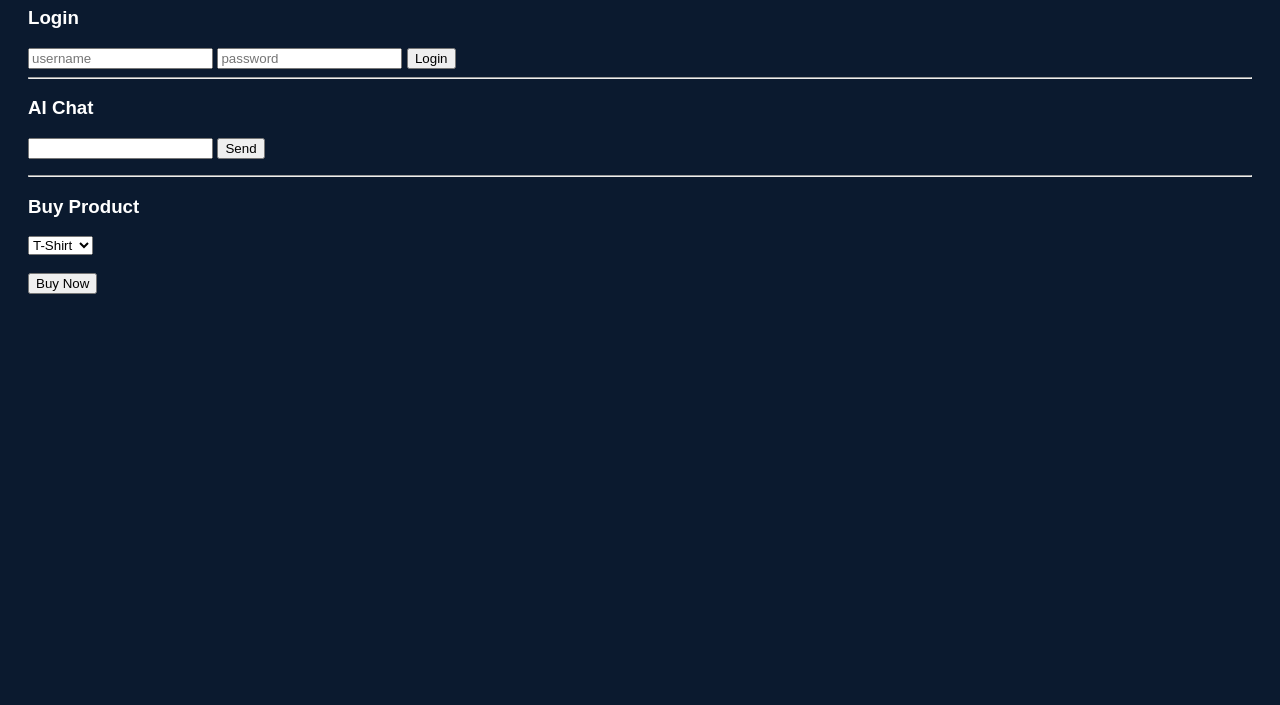
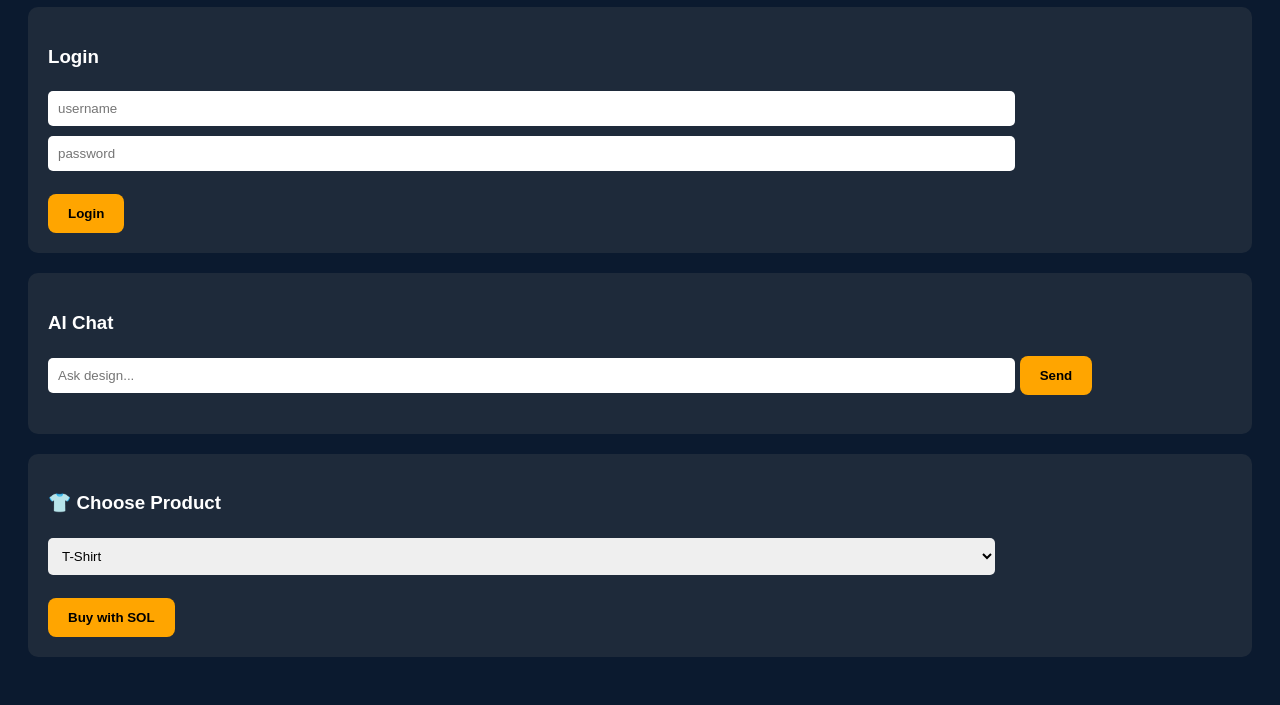
Before and after one commit to vishalllhero/kallaaai, a website: page public/index.html in a window 1280 px wide. Shown: the part 102-807 px from the top of the page. Drawn offline with Linux system fonts and the light colour scheme.

Commit message:
final index fix

```diff
--- a/public/index.html
+++ b/public/index.html
@@ -2,40 +2,86 @@
 <html>
 <head>
   <title>KALLAA AI</title>
+
+  <style>
+    body {
+      background: #0b1a2f;
+      color: white;
+      font-family: Arial;
+      padding: 20px;
+    }
+
+    h1 {
+      text-align: center;
+    }
+
+    .box {
+      background: #1e2a3a;
+      padding: 20px;
+      border-radius: 10px;
+      margin-bottom: 20px;
+    }
+
+    input, select {
+      padding: 10px;
+      width: 80%;
+      margin: 5px 0;
+      border-radius: 5px;
+      border: none;
+    }
+
+    button {
+      padding: 12px 20px;
+      background: orange;
+      border: none;
+      border-radius: 8px;
+      cursor: pointer;
+      font-weight: bold;
+    }
+  </style>
 </head>
 
-<body style="background:#0b1a2f;color:white;font-family:sans-serif;padding:20px;">
+<body>
 
 <h1>🎨 KALLAA AI</h1>
 
+<!-- LOGIN -->
+<div class="box">
   <h3>Login</h3>
   <input id="user" placeholder="username">
   <input id="pass" type="password" placeholder="password">
+  <br><br>
   <button onclick="login()">Login</button>
+</div>
 
-<hr>
-
+<!-- CHAT -->
+<div class="box">
   <h3>AI Chat</h3>
-<input id="input">
+  <input id="input" placeholder="Ask design...">
   <button onclick="send()">Send</button>
   <p id="response"></p>
+</div>
 
-<hr>
+<!-- BUY PRODUCT -->
+<div class="box">
+  <h3>👕 Choose Product</h3>
 
-<h3>Buy Product</h3>
   <select id="product">
     <option value="T-Shirt">T-Shirt</option>
     <option value="Hoodie">Hoodie</option>
+    <option value="Shoes">Shoes</option>
   </select>
 
   <br><br>
 
-<button onclick="buy()">Buy Now</button>
+  <!-- 🔥 IMPORTANT BUTTON FIX -->
+  <button onclick="buy()">Buy with SOL</button>
+</div>
 
 <script>
 
 /* LOGIN */
-async function login(){
+async function login() {
   const username = document.getElementById("user").value;
   const password = document.getElementById("pass").value;
 
@@ -50,12 +96,12 @@ async function login(){
   if(data.success){
     window.location.href="/admin";
   } else {
-    alert("Wrong login");
+    alert("Wrong login ❌");
   }
 }
 
 /* CHAT */
-async function send(){
+async function send() {
   const message = document.getElementById("input").value;
 
   const res = await fetch("/chat", {
@@ -68,35 +114,42 @@ async function send(){
   document.getElementById("response").innerText = data.reply;
 }
 
-/* 🔥 ORDER SAVE FIX */
-async function buy(){
+/* 🔥 ORDER SAVE (FINAL FIX) */
+async function buy() {
 
   const product = document.getElementById("product").value;
 
-  const wallet = "user_wallet_" + Math.floor(Math.random()*1000);
+  const wallet = "user_" + Math.floor(Math.random() * 10000);
   const tx = "tx_" + Math.random().toString(36).substring(7);
 
-  console.log("Sending order...");
+  console.log("🚀 Sending order...");
 
+  try {
     const res = await fetch("/order", {
-    method:"POST",
-    headers:{
-      "Content-Type":"application/json"
+      method: "POST",
+      headers: {
+        "Content-Type": "application/json"
       },
       body: JSON.stringify({
-      wallet: wallet,
-      product: product,
-      tx: tx
+        wallet,
+        product,
+        tx
       })
     });
 
     const data = await res.json();
-  console.log(data);
 
-  if(data.success){
-    alert("✅ Order Saved");
+    console.log("✅ Response:", data);
+
+    if (data.success) {
+      alert("✅ Order Saved!");
     } else {
-    alert("❌ Error");
+      alert("❌ Failed!");
+    }
+
+  } catch (err) {
+    console.log(err);
+    alert("❌ Error sending order");
   }
 }
 
```
Lines whose indentation alone changed are shown as unchanged.
